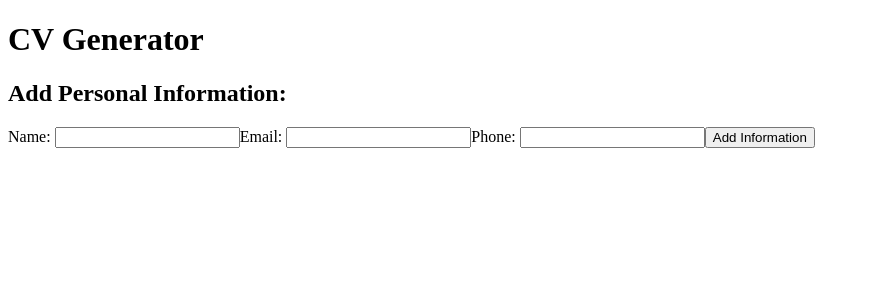
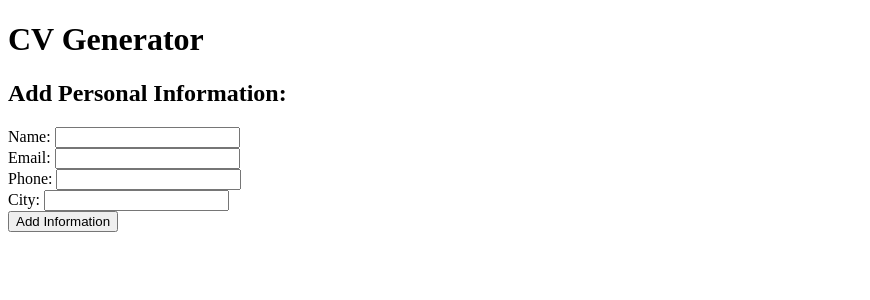
Before and after one commit to EpictetusZ1/cv-application, a React (Create React App) app: page / in a window 1280 px wide. Shown: the top 300 px of the page, without its empty margins (0-870 px from the left). Built offline with nearby package versions, Linux system fonts and the light colour scheme.

Commit message:
Refactor to switch statement

```diff
--- /dev/null
+++ b/src/components/DisplayData.js
@@ -0,0 +1,21 @@
+import React, {Component} from "react";
+
+class DisplayData extends Component {
+    constructor(props) {
+        super(props);
+    }
+
+    render() {
+        const { data } = this.props
+
+        return (
+            <div>
+                {data.map( (info) => {
+                    return <p>{info}</p>
+                })}
+            </div>
+        )
+    }
+}
+
+export default DisplayData
--- a/src/components/PersonalBlock.js
+++ b/src/components/PersonalBlock.js
@@ -1,4 +1,5 @@
 import React, {Component} from "react";
+import DisplayData from "./DisplayData";
 
 class PersonalBlock extends Component {
     constructor(props) {
@@ -6,53 +7,88 @@ class PersonalBlock extends Component {
         this.state = {
             name: "",
             email: "",
-            phone: ""
+            phone: "",
+            city: "",
         }
     }
 
-    handleChangeName = (e) => {
+    handleChange = (e) => {
+        switch (e.target.id) {
+            default:
+                break
+            case "personName":
                 this.setState({
                     name: e.target.value
                 })
-    }
-
-    handleChangeEmail = (e) => {
+                break
+            case "personEmail":
                 this.setState({
                     email: e.target.value
                 })
-    }
-    handleChangePhone = (e) => {
+                break
+            case "personPhone":
                 this.setState({
                     phone: e.target.value
                 })
+                break
+            case "personCity":
+                this.setState({
+                    city: e.target.value
+                })
+                break
+        }
     }
 
+    handleSubmit = (e) => {
+        e.preventDefault()
+        this.setState({
+            name: this.state.name,
+            email: this.state.email,
+            phone: this.state.phone,
+            city: this.state.city
+        })
+
+
+    }
     render() {
+
         return (
             <div className="dataBlock personalBlock">
-                <form className="cvSection">
+                <form className="cvSection" onSubmit={this.handleSubmit}>
                     <h2>Add Personal Information: </h2>
                     <label htmlFor="personName">Name: </label>
                     <input type="text"
                            id="personName"
-                           onChange={this.handleChangeName}
+                           onChange={this.handleChange}
                     />
+                    <br/>
 
                     <label htmlFor="personEmail">Email: </label>
                     <input type="text"
                            id="personEmail"
-                           onChange={this.handleChangeEmail}
+                           onChange={this.handleChange}
                     />
+                    <br/>
 
                     <label htmlFor="personPhone">Phone: </label>
                     <input type="text"
                            id="personPhone"
-                           onChange={this.handleChangePhone}
+                           onChange={this.handleChange}
                     />
+                    <br/>
+
+                    <label htmlFor="personCity">City: </label>
+                    <input type="text"
+                           id="personCity"
+                           onChange={this.handleChange}
+                    />
+                    <br/>
+
                     <button type="submit">
                         Add Information
                     </button>
                 </form>
+                <DisplayData data={[this.state.name, this.state.email, this.state.phone, this.state.city]} />
             </div>
         )
     }
```
Lines whose indentation alone changed are shown as unchanged.
